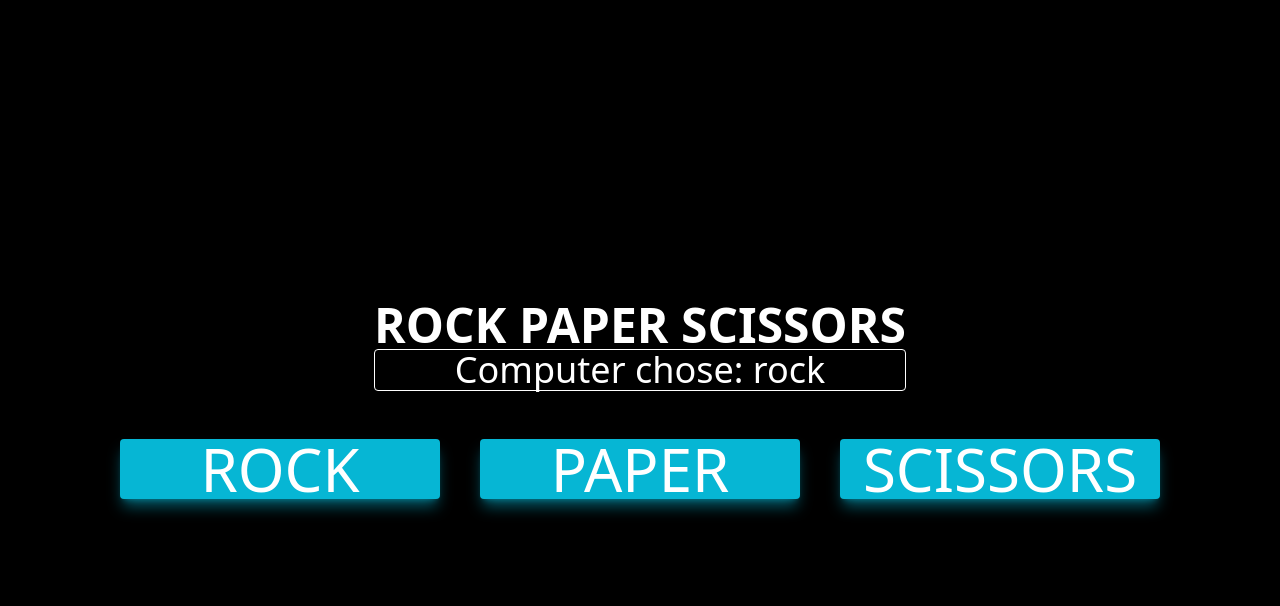
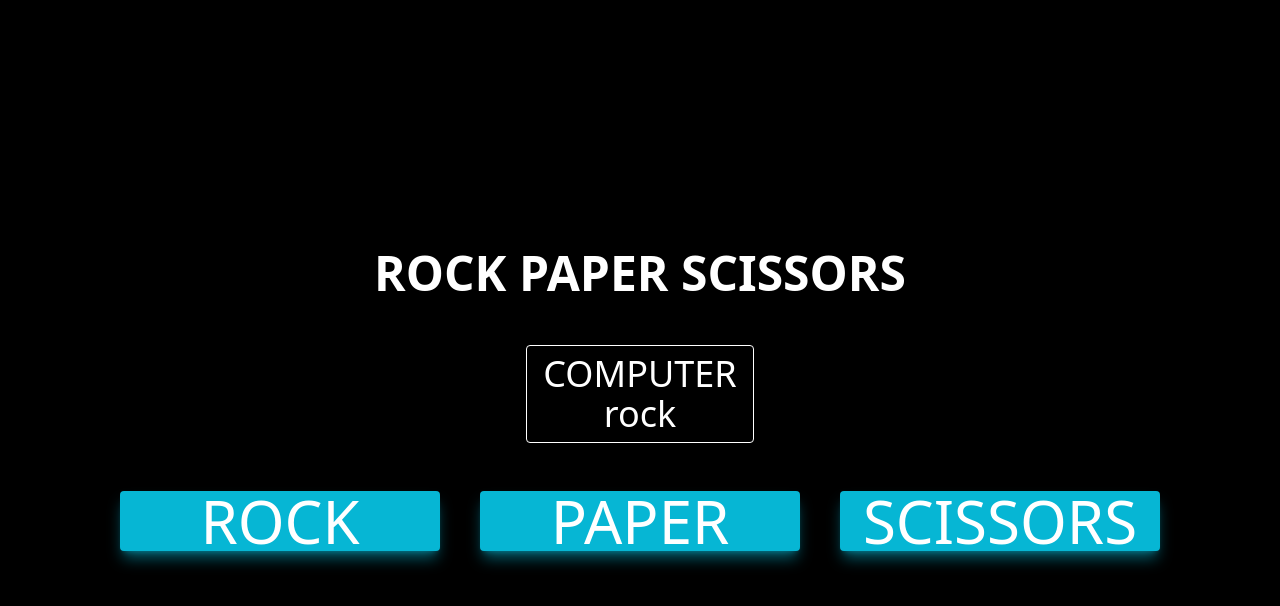
Before and after one commit to hasin202/rock-paper-scissors, a plain HTML site: page index.html in a window 1280 px wide. Both pictures are taken after a click on the button "ROCK". Drawn offline with nearby package versions, Linux system fonts and the light colour scheme.

Commit message:
implemented card to display computer choice

```diff
--- a/index.html
+++ b/index.html
@@ -14,7 +14,10 @@
     <div
       class="w-full h-screen flex flex-col items-center justify-center bg-black gap-y-12"
     >
-      <div id="text-output-container">
+      <div
+        id="text-output-container"
+        class="flex flex-col items-center justify-center gap-y-12"
+      >
         <p class="font-bold text-white text-5xl">ROCK PAPER SCISSORS</p>
       </div>
       <div class="buttons w-fit flex gap-x-10">
--- a/script.js
+++ b/script.js
@@ -1,26 +1,51 @@
 //---------------------------------------------------------------------
+
 let playerScore = 0;
 let compScore = 0;
 let gameMessage = "";
-let compChoiceText;
+let compChoiceBox;
+let choice;
 
 const displayCompChoice = (compChoice) => {
-  if (compChoiceText === undefined) {
-    compChoiceText = document.createElement("div");
-    compChoiceText.className =
-      "flex justify-center items-center px-4 py-2font-light text-white text-4xl border border-white rounded";
+  if (compChoiceBox === undefined) {
+    // compChoiceBox = document.createElement("div");
+    // compChoiceBox.id = "compBox";
+    // compChoiceBox.className =
+    //   "flex justify-center items-center px-4 py-2 font-light text-white text-4xl border border-white rounded";
+    // document.getElementById("text-output-container").appendChild(compChoiceBox);
+
+    // compChoiceTitle = document.createElement("p");
+    // compChoiceTitle.className = "font-light text-white text-4xl";
+    // compChoiceTitle.innerHTML = `<p>COMPUTER</p>`;
+    // document.getElementById("compBox").appendChild(compChoiceTitle);
+
+    compChoiceBox = document.createElement("div");
+    compChoiceBox.className =
+      "flex flex-col justify-center items-center px-4 py-2 font-light text-white text-4xl border border-white rounded";
+
+    const compChoiceTitle = document.createElement("p");
+    compChoiceTitle.className = "font-semibold text-2xl";
+    compChoiceTitle.innerHTML = "COMPUTER";
+    compChoiceTitle.className = "block";
+    console.log(compChoiceTitle);
+    compChoiceBox.append(compChoiceTitle);
+
+    choice = document.createElement("p");
+    choice.className = "block";
+    // choice.innerHTML = `${compChoice}`;
+    compChoiceBox.appendChild(choice);
+    document.getElementById("text-output-container").appendChild(compChoiceBox);
   }
 
-  compChoiceText.innerHTML = `<p>
-      Computer chose: ${compChoice}
-    </p>`;
-  document.getElementById("text-output-container").appendChild(compChoiceText);
+  choice.innerHTML = `${compChoice}`;
+
+  // document.getElementById("text-output-container").appendChild(compChoiceBox);
 };
 
 const getComputerChoice = () => {
   let optionsArray = ["rock", "paper", "scissors"];
   let randomNumber = Math.floor(Math.random() * optionsArray.length);
-  console.log(compChoiceText);
+
   const compChoice = optionsArray[randomNumber];
 
   displayCompChoice(compChoice);
@@ -41,8 +66,8 @@ const getPlayerChoice = (event) => {
 };
 
 const playRound = (computerChoice, playerChoice) => {
-  console.log(`comp choice: ${computerChoice}`);
-  console.log(`plyr choice: ${playerChoice.toLowerCase()}`);
+  // console.log(`comp choice: ${computerChoice}`);
+  // console.log(`plyr choice: ${playerChoice.toLowerCase()}`);
 
   if (playerChoice.toLowerCase() === "rock" && computerChoice === "scissors") {
     playerScore++;
@@ -62,8 +87,8 @@ const playRound = (computerChoice, playerChoice) => {
   if (playerChoice.toLowerCase() === "scissors" && computerChoice === "rock") {
     compScore++;
   }
-  console.log(`main, plyr score: ${playerScore}`);
-  console.log(`main, comp score: ${compScore}`);
+  // console.log(`main, plyr score: ${playerScore}`);
+  // console.log(`main, comp score: ${compScore}`);
 };
 
 function ready(callback) {
@@ -86,8 +111,8 @@ ready(function () {
   // title.textContent = "ROCK PAPER SCISSORS";
   // document.getElementById("text-output-container").appendChild(title);
 
-  const choice = document.querySelector(".buttons");
-  choice.addEventListener("click", (event) => {
+  const rps_choice = document.querySelector(".buttons");
+  rps_choice.addEventListener("click", (event) => {
     const player_rps_option = getPlayerChoice(event);
     if (player_rps_option === undefined) {
       return;
```
